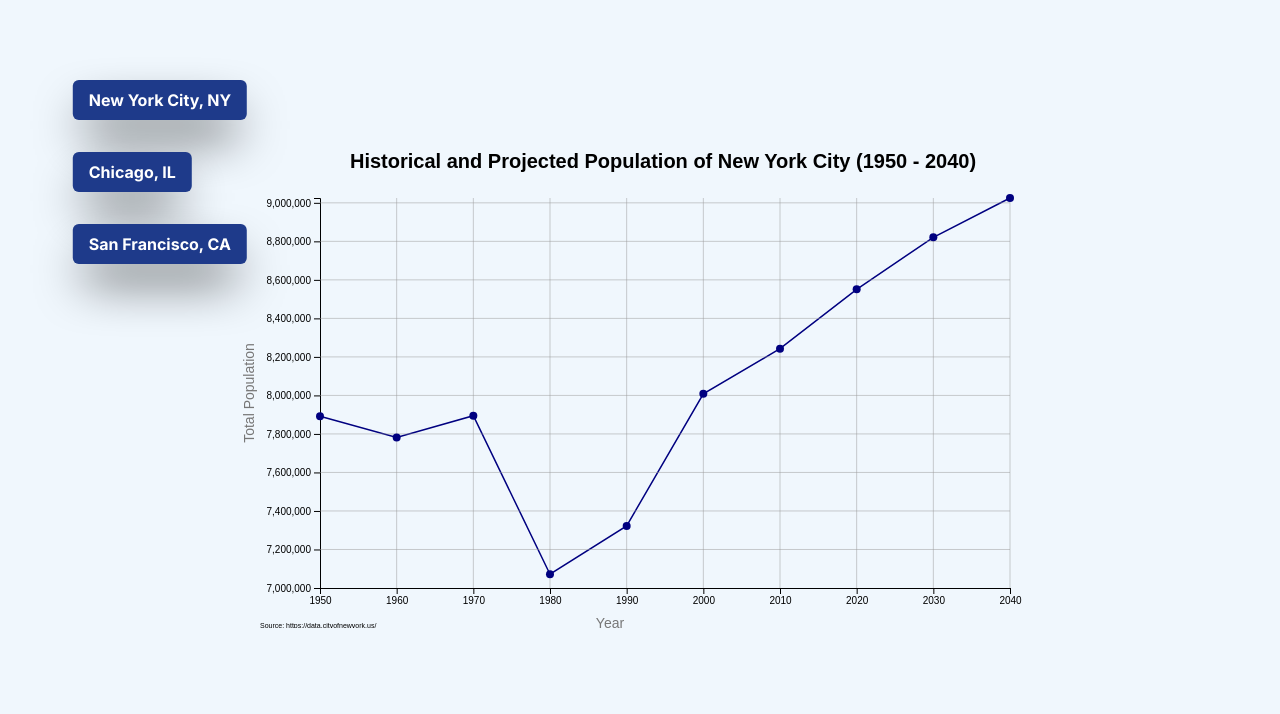
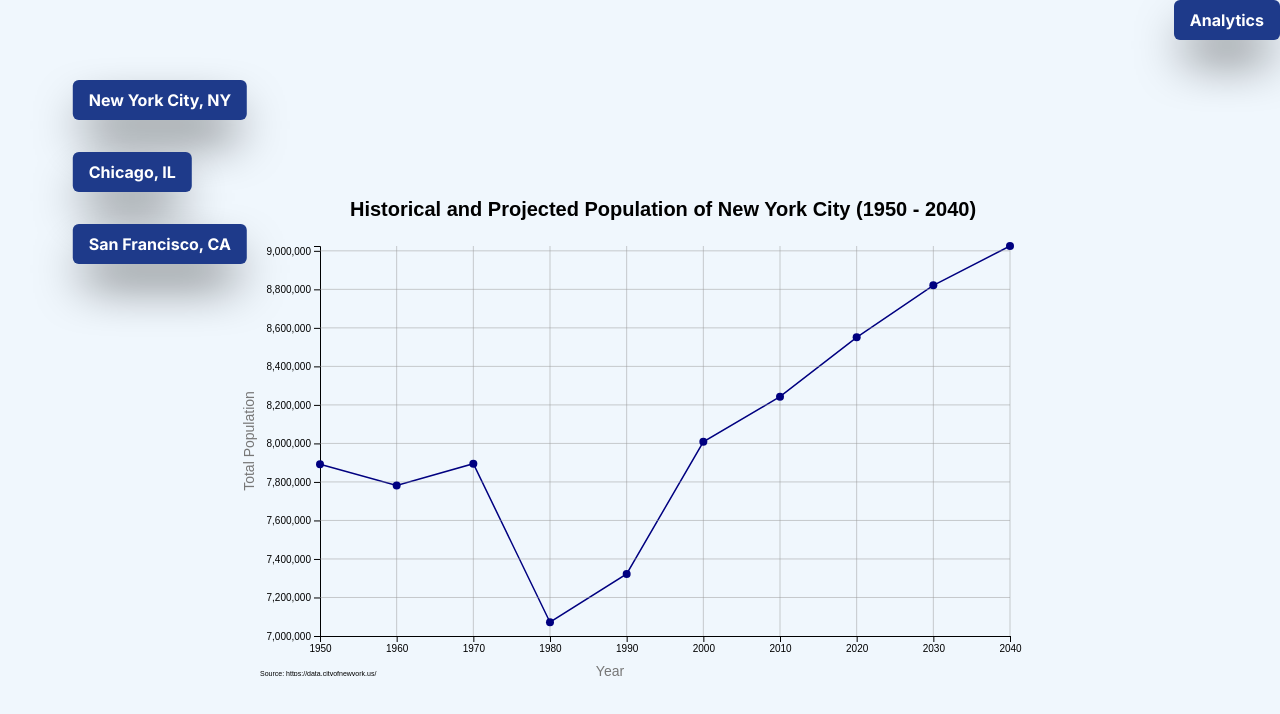
Before and after one commit to ericdoering/population_tracker, a Next.js app in the folder population_displayer/: page / in a window 1280 px wide. Both pictures are taken after a click on the button "New York City, NY". Shown: the top 714 px of the page. Built offline with nearby package versions, Linux system fonts and the light colour scheme.

Commit message:
integrated open ai api and successfully working with analytics button

```diff
--- /dev/null
+++ b/population_displayer/src/app/components/Loader.jsx
@@ -0,0 +1,9 @@
+"use client";
+
+export function Loader() {
+    return (
+        <>
+            <h1 className="animate-bounce w-6 h-8 text-2xl font-blue-500">* Summarizing Trends *</h1>
+        </>
+    )
+}
--- a/population_displayer/src/app/components/RenderChicagoGraph.jsx
+++ b/population_displayer/src/app/components/RenderChicagoGraph.jsx
@@ -3,6 +3,7 @@
 import React, { useEffect, useState } from 'react';
 import * as d3 from 'd3';
 import { ChicagoGraph } from './ChicagoGraph';
+import { ChatGPTButton } from '../utilities/ChatGPTButton';
 
 
 export function RenderChicagoGraph () {
@@ -46,6 +47,7 @@
   return (
     <>
       <div>
+        <ChatGPTButton city={"Chicago"} />
         {chicagoPopulationMap &&
         <ChicagoGraph props={chicagoPopulationMap} />
         }
--- a/population_displayer/src/app/components/RenderNYCGraph.jsx
+++ b/population_displayer/src/app/components/RenderNYCGraph.jsx
@@ -3,6 +3,7 @@
 import React, { useEffect, useState } from 'react';
 import * as d3 from 'd3';
 import { NYCGraph } from './NYCGraph';
+import { ChatGPTButton } from '../utilities/ChatGPTButton';
 
 
 export function RenderNYCGraph () {
@@ -47,6 +48,7 @@
   return (
     <>
       <div>
+        <ChatGPTButton city={"New York City"} />
         {nycPopulationMap &&
         <NYCGraph props={nycPopulationMap} />
         }
--- a/population_displayer/src/app/components/RenderSanFranciscoGraph.jsx
+++ b/population_displayer/src/app/components/RenderSanFranciscoGraph.jsx
@@ -46,8 +46,8 @@
 
   return (
     <>
-      <ChatGPTButton city={"San Francisco's"} />
       <div>
+      <ChatGPTButton city={"San Francisco"} />
       {sanFranciscoPopulationMap &&
       <SanFranciscoGraph props={sanFranciscoPopulationMap} />
       }
--- a/population_displayer/src/app/globals.css
+++ b/population_displayer/src/app/globals.css
@@ -60,3 +60,15 @@
   display: none;
   opacity: 0.75;
 }
+
+
+.word-by-word .word {
+  opacity: 0;
+  animation: fadeIn 0.5s forwards;
+}
+
+@keyframes fadeIn {
+  to {
+    opacity: 1;
+  }
+}
--- a/population_displayer/src/app/utilities/ChatGPTButton.jsx
+++ b/population_displayer/src/app/utilities/ChatGPTButton.jsx
@@ -1,87 +1,74 @@
 "use client";
 
-import { useState } from 'react';
-import { API_KEY } from  "../../app/constants/api_consts"
+import React, { useState } from "react";
+import { API_KEY } from "../../app/constants/api_consts";
+import { Loader } from "../components/Loader";
 
-const apiKey = API_KEY
+const apiKey = API_KEY;
 
+export const ChatGPTButton = ({ city }) => {
+  const [fact, setFacts] = useState("");
+  const [isLoading, setIsLoading] = useState(false);
 
-const systemMessage = {
-  "role": "system",
-  "content": "Explain things like an economist."
+  async function callOpenAIAPI() {
+    console.log("Calling the OpenAI API");
+    setIsLoading(true)
+
+    const APIBody = {
+      model: "gpt-3.5-turbo",
+      messages: [
+        {
+          role: "user",
+          content: `Give 3 brief bullet points on the population trends of ${city}
+          do not give specific dates and numbers`,
+        },
+      ],
+      temperature: 0,
+      max_tokens: 100,
+      top_p: 1.0,
+      frequency_penalty: 0.0,
+      presence_penalty: 0.0,
     };
 
-export function ChatGPTButton({ city }) {
-  const [messages, setMessages] = useState([]);
-
-  const handleButtonClick = async() => {
-    const userMessage = `Give details about ${city}  population trends.`;
-    const newMessage = { message: userMessage, sender: "user" };
-
-    setMessages([...messages, newMessage]);
-    await processMessageToChatGPT([...messages, newMessage]);
-  };
-
-
-  async function processMessageToChatGPT(chatMessages) {
-    let apiMessages = chatMessages.map((messageObject) => {
-      const role = messageObject.sender === "ChatGPT" ? "assistant" : "user";
-      return { role: role, content: messageObject.message };
-    });
-
-    const apiRequestBody = {
-      "model": "gpt-3.5-turbo",
-      "messages": [
-        systemMessage,
-        ...apiMessages
-      ]
-    };
-
-    try {
-      const response = await fetch("https://api.openai.com/v1/chat/completions", {
+    await fetch("https://api.openai.com/v1/chat/completions", {
       method: "POST",
       headers: {
-          "Authorization": "Bearer " + apiKey,
-          "Content-Type": "application/json"
+        "Content-Type": "application/json",
+        Authorization: "Bearer " + apiKey,
       },
-        body: JSON.stringify(apiRequestBody)
+      body: JSON.stringify(APIBody),
+    })
+      .then((data) => {
+        return data.json();
+      })
+      .then((data) => {
+        setFacts(data.choices[0].message.content.trim());
+        setIsLoading(false)
       });
-
-      if (!response.ok) {
-        throw new Error(`HTTP error! Status: ${response.status}`);
   }
 
-      const data = await response.json();
-
-      if(data){
-      setMessages([...chatMessages, {
-        message: data.choices[0].message.content,
-        sender: "ChatGPT"
-      }]);
-      }
-      else {
-        setMessages([{ message: "San Francisco Data unable to be synthesized...", sender: "ChatGPT" }]);
-      }
-    } catch (error) {
-      console.error('Error fetching ChatGPT response:', error);
-  };
-};
-
+  console.log(fact);
   return (
+    <>
       <div>
-      <button
-        className="bg-blue-900 block ml-auto mt-20 mr-6 mb-8 hover:bg-blue-500 text-white font-bold py-2 px-4 rounded-md shadow-2xl shadow-black"
-        onClick={handleButtonClick}
-      >
+  <div className="flex flex-col items-end">
+    <button className="bg-blue-900 block mb-2 hover:bg-blue-500 text-white font-bold py-2 px-4 rounded-md shadow-2xl shadow-black" onClick={callOpenAIAPI}>
       Analytics
     </button>
-          <div className="block ml-auto mt-20 mr-6 mb-8">
-            <div>
-              {messages.map((message, index) => (
-                    <p key={index}>{message.message}</p>
+    {fact !== "" ? (
+      <div className="word-by-word">
+        {fact.split(' ').map((word, index) => (
+         <span key={index} className="word" style={{ animationDelay: `${index * 0.1}s`, animationDuration: '0.5s' }}>{word}&nbsp;</span>
         ))}
       </div>
+    ) : null}
+  </div>
+  <div>
+    {isLoading ?
+      <Loader /> : null
+    }
   </div>
 </div>
+    </>
   );
-}
+};
```
Lines whose indentation alone changed are shown as unchanged.
